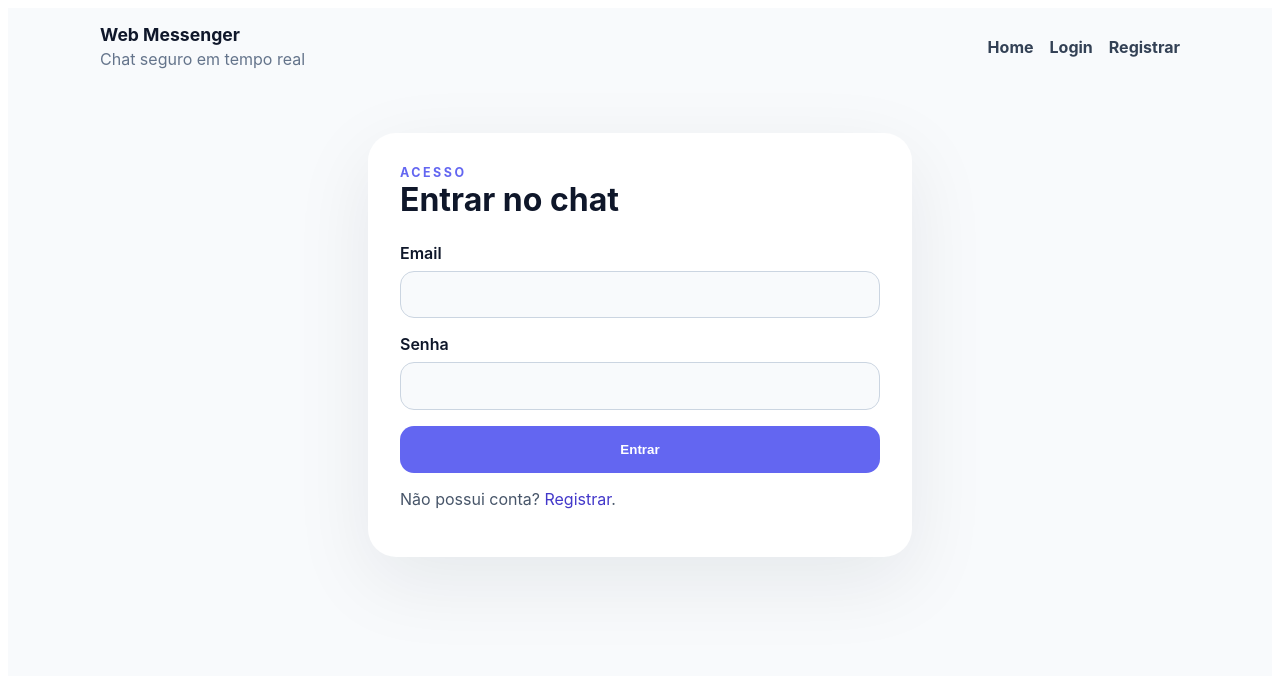
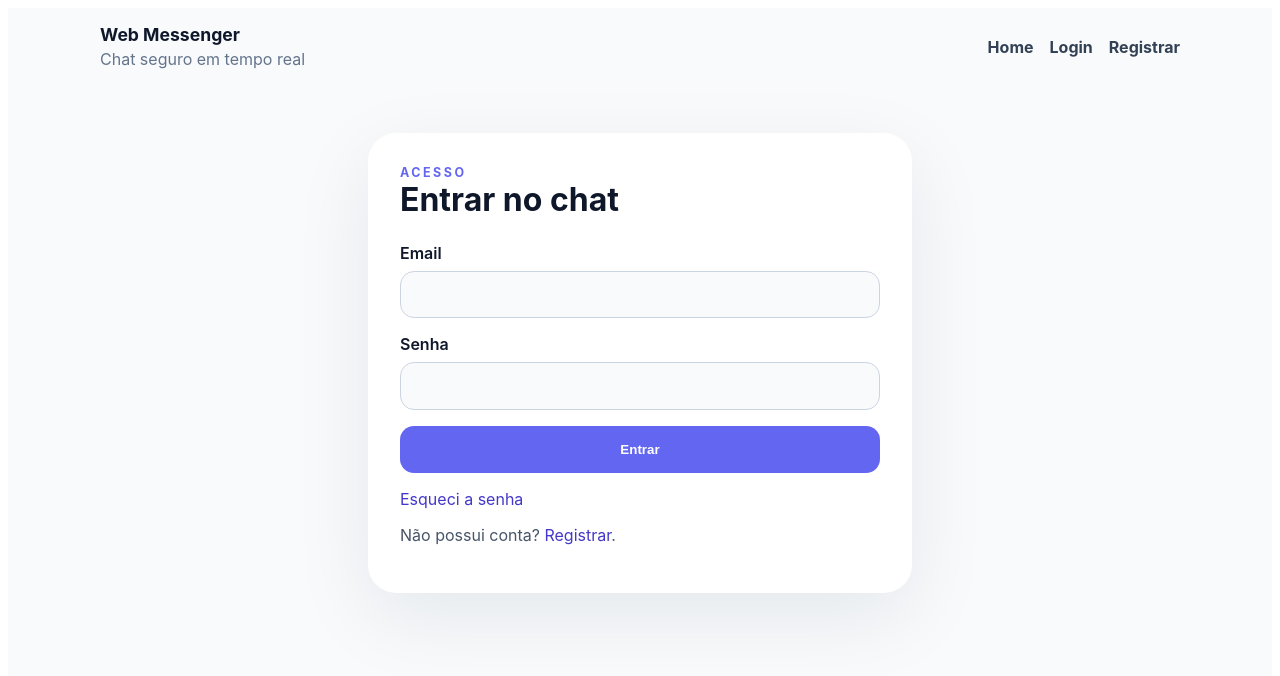
Before and after one commit to Gustavo7327/web-messenger-client, an Angular app: page /login in a window 1280 px wide. Shown: the top 676 px of the page. Built offline with nearby package versions, Linux system fonts and the light colour scheme.

Commit message:
feat: add link to forgot password screen

```diff
--- a/src/app/pages/login/login.component.html
+++ b/src/app/pages/login/login.component.html
@@ -45,6 +45,10 @@
   }
 
   <p class="hint">
+    <a routerLink="/forgot-password">Esqueci a senha</a>
+  </p>
+
+  <p class="hint">
     Não possui conta? <a routerLink="/register">Registrar</a>.
   </p>
 </section>
```
